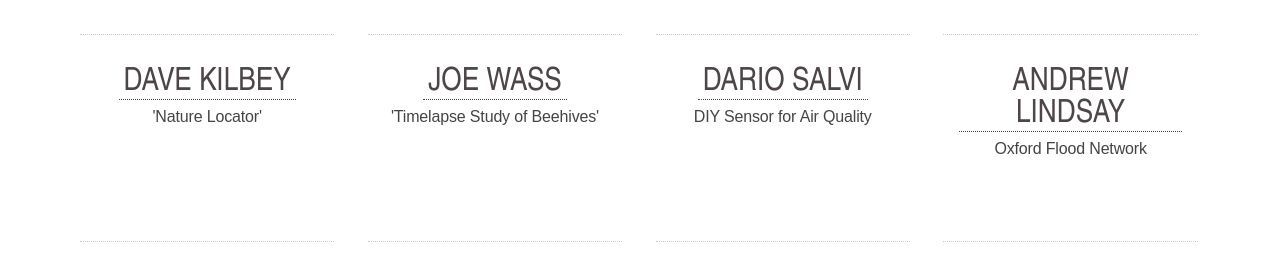
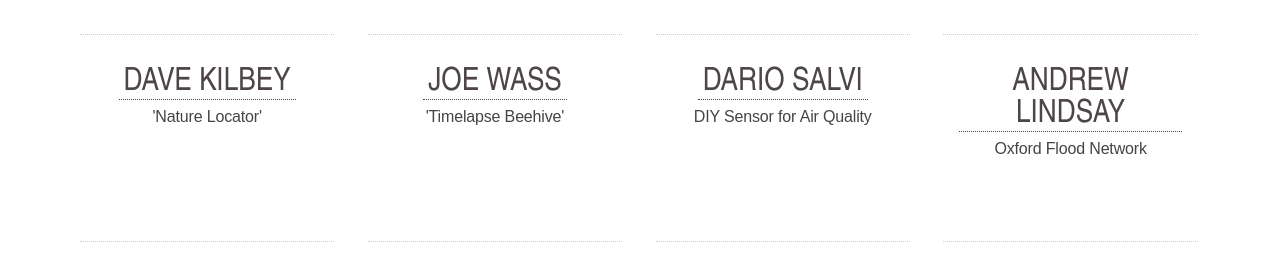
Before and after one commit to torchbox/ogn, a Jekyll site: the page built from _posts/2015-06-10-ogn41.markdown, in a window 1280 px wide and 900 px high, scrolled down 662 px. Shown: the part 152-431 px from the top of the window. Built offline with Jekyll 4.4.1, drawn with Linux system fonts in a browser that asks for light colours; nearby versions of some CDN libraries; Markdown is read by kramdown in place of the engine named in the settings.

Commit message:
Updated Joe's website

```diff
--- a/_posts/2015-06-10-ogn41.markdown
+++ b/_posts/2015-06-10-ogn41.markdown
@@ -52,8 +52,8 @@
         <p>'Nature Locator'</p>
     </li>
     <li itemprop="performer" itemscope="itemscope" itemtype="http://schema.org/Person">
-        <a href="" itemprop="url"><h2 itemprop="name">Joe Wass</h2></a>
-        <p>'Timelapse Study of Beehives'</p>
+        <a href="http://timelapsebeehive.com/" itemprop="url"><h2 itemprop="name">Joe Wass</h2></a>
+        <p>'Timelapse Beehive'</p>
     </li>
     <li itemprop="performer" itemscope="itemscope" itemtype="http://schema.org/Person">
         <a href="" itemprop="url"><h2 itemprop="name">Dario Salvi</h2></a>
```
